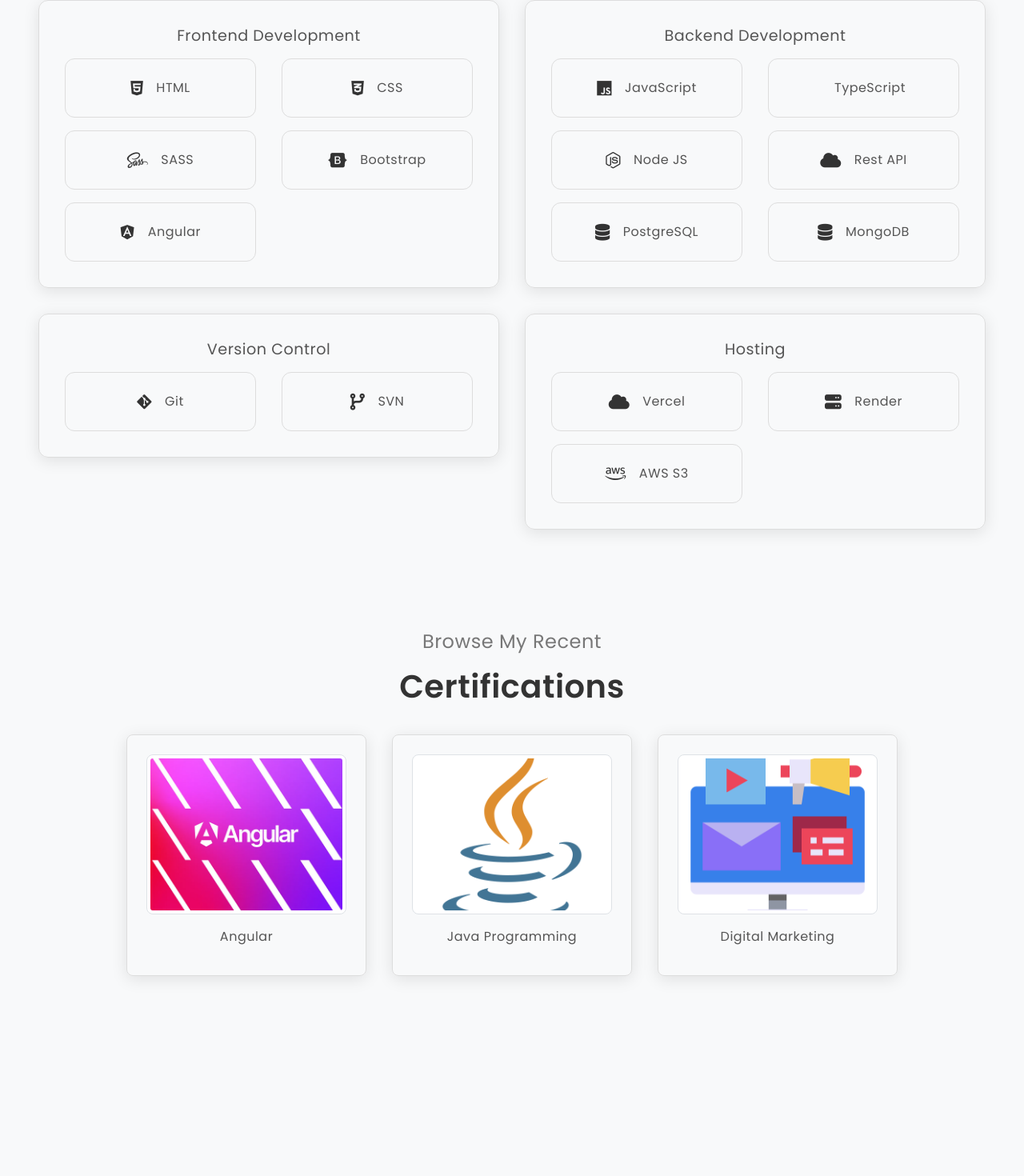
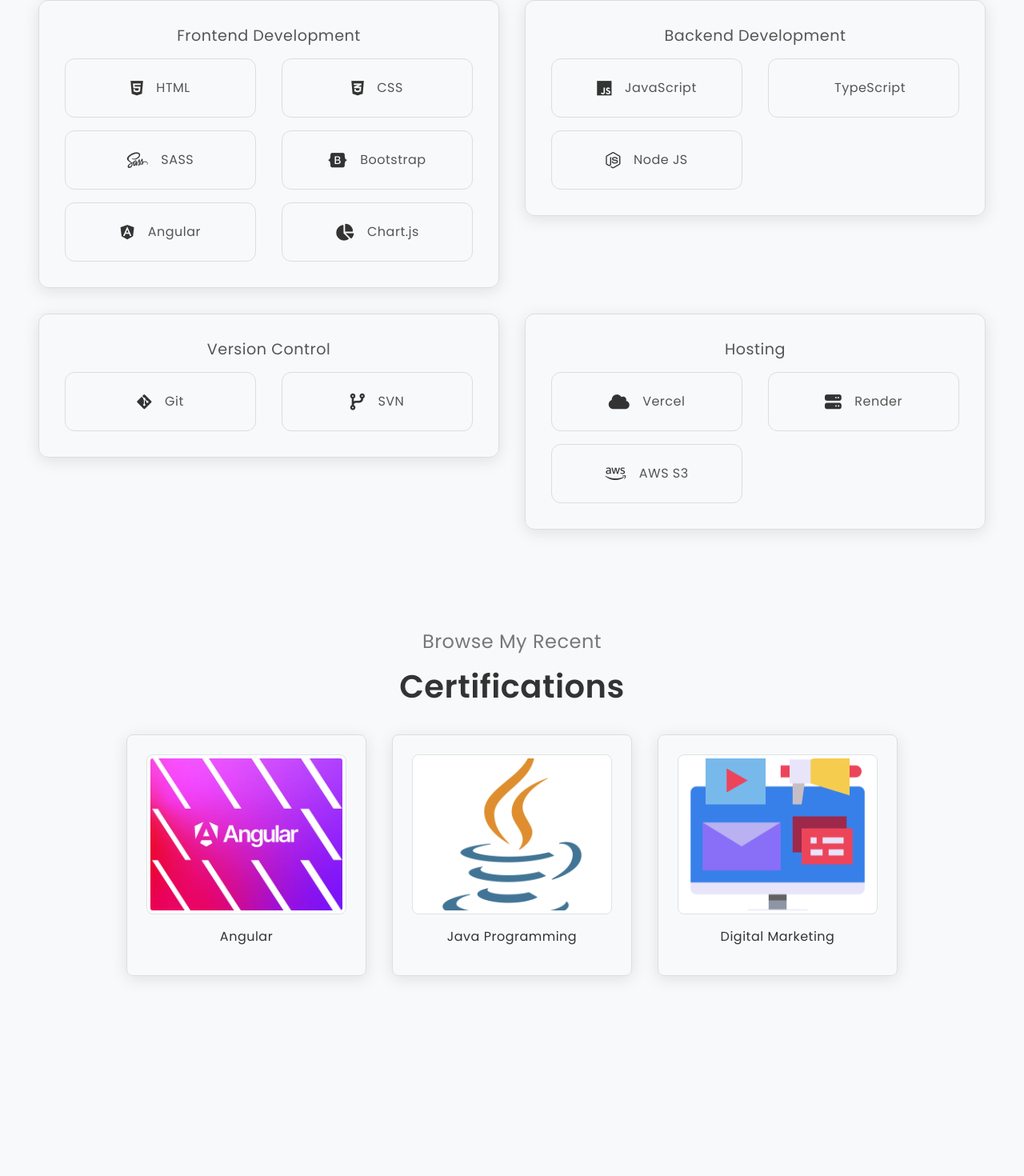
Before and after one commit to Shakeeersk777/my-portfolio, an Angular app: page / in a window 1280 px wide. Shown: the part 2472-3942 px from the top of the page at 80% size. Built offline with nearby package versions, Linux system fonts and the light colour scheme.

Commit message:
ui changes

```diff
--- a/src/app/card/card.component.scss
+++ b/src/app/card/card.component.scss
@@ -72,7 +72,8 @@
     }
 
     .container-title {
-      font-size: 1rem; // Title size
+      font-size: 1rem;
+      color: $title-txt-color;
     }
   }
 }
--- a/src/app/contact/contact.component.scss
+++ b/src/app/contact/contact.component.scss
@@ -15,6 +15,7 @@
   }
 
   .contact-item {
+    cursor: pointer;
     display: flex;
     flex-direction: row;
     align-items: center;
--- a/src/app/overview-dialog/overview-dialog.component.scss
+++ b/src/app/overview-dialog/overview-dialog.component.scss
@@ -3,8 +3,35 @@ $primary-color: #007bff;
 $secondary-color: #6c757d;
 $danger-color: #dc3545;
 
+@keyframes fadeIn {
+  from {
+    opacity: 0;
+    transform: translateY(-20px);
+  }
+  to {
+    opacity: 1;
+    transform: translateY(0);
+  }
+}
+
+@keyframes fadeOut {
+  from {
+    opacity: 1;
+    transform: translateY(0);
+  }
+  to {
+    opacity: 0;
+    transform: translateY(-20px);
+  }
+}
+
 .mat-dialog-container {
   padding: 24px;
+  animation: fadeIn 0.3s ease-out; // Apply fade-in animation on load
+
+  &.fade-out {
+    animation: fadeOut 0.3s ease-in forwards; // Apply fade-out animation on close
+  }
 
   .modal-body-content {
     display: flex;
--- a/src/core/user-info.ts
+++ b/src/core/user-info.ts
@@ -44,6 +44,7 @@ export const SKILLS: ISkills[] = [
       { name: 'SASS', icon: 'fab fa-sass' },
       { name: 'Bootstrap', icon: 'fab fa-bootstrap' },
       { name: 'Angular', icon: 'fab fa-angular' },
+      { name: 'Chart.js', icon: 'fa-solid fa-chart-pie' },
       // { name: 'React', icon: 'fab fa-react' },
       // { name: 'React Native', icon: 'fab fa-react' },
     ],
@@ -55,9 +56,9 @@ export const SKILLS: ISkills[] = [
       { name: 'TypeScript', icon: '' }, // Font Awesome doesn't have a specific TypeScript icon
       { name: 'Node JS', icon: 'fab fa-node-js' },
       // { name: 'Express JS', icon: 'fa-solid fa-server' }, // No specific icon for Express.js
-      { name: 'Rest API', icon: 'fas fa-cloud' }, // Custom icon for Rest API
-      { name: 'PostgreSQL', icon: 'fas fa-database' }, // Custom icon for PostgreSQL
-      { name: 'MongoDB', icon: 'fas fa-database' }, // Custom icon for MongoDB
+      // { name: 'Rest API', icon: 'fas fa-cloud' }, // Custom icon for Rest API
+      // { name: 'PostgreSQL', icon: 'fas fa-database' }, // Custom icon for PostgreSQL
+      // { name: 'MongoDB', icon: 'fas fa-database' }, // Custom icon for MongoDB
     ],
   },
   {
```
